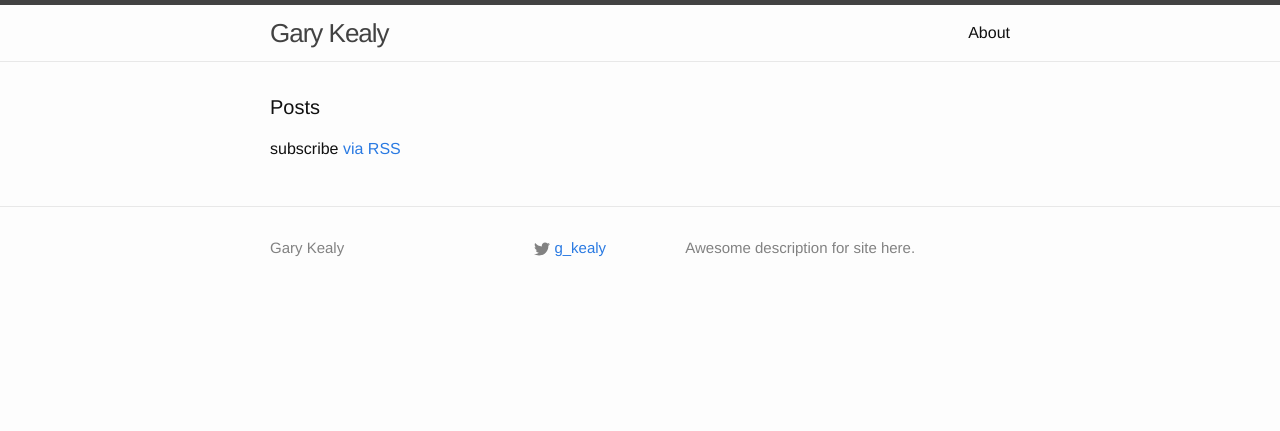
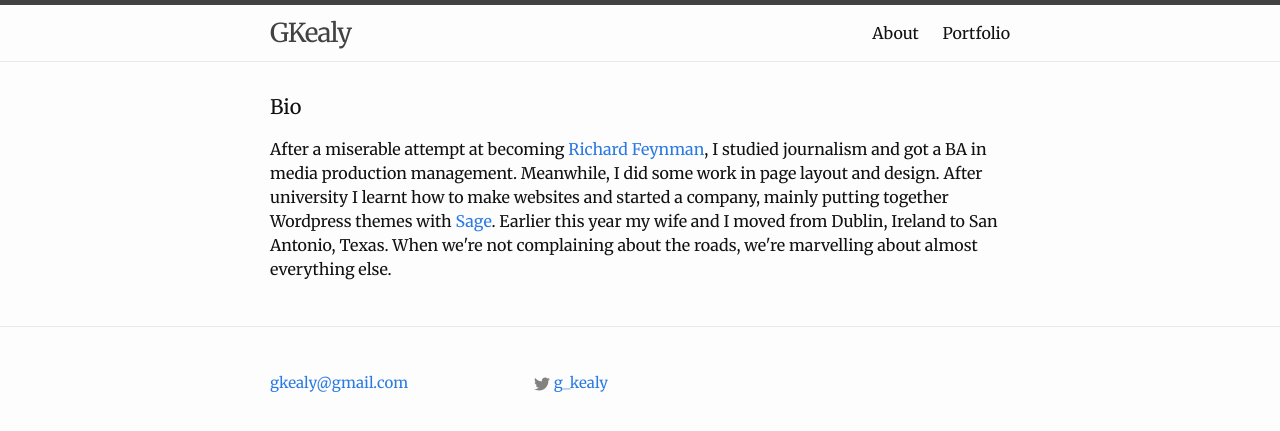
Before and after one commit to gkealy/gkealy.github.io, a Jekyll site: the page built from index.html, in a window 1280 px wide. Shown: the top 431 px of the page. Built offline with Jekyll 4.4.1, drawn with Linux system fonts in a browser that asks for light colours; a style sheet for code colours, icons or effects is not loaded.

Commit message:
portfolio-alpha

```diff
--- a/_config.yml
+++ b/_config.yml
@@ -1,11 +1,11 @@
 # Site settings
-title: Gary Kealy
-# email: email@domain.com
-description: Awesome description for site here.
+title: GKealy
+email: gkealy@gmail.com
+description: > # this means to ignore newlines until "baseurl:"
 baseurl: "" # the subpath of your site, e.g. /blog/
 url: "http://yourdomain.com" # the base hostname & protocol for your site
 twitter_username: g_kealy
-# github_username:
+github_username:
 
 # Build settings
 markdown: kramdown
--- a/_includes/footer.html
+++ b/_includes/footer.html
@@ -2,12 +2,11 @@
 
   <div class="wrapper">
 
-    <!--<h2 class="footer-heading">{{ site.title }}</h2>-->
+    <h2 class="footer-heading"></h2>
 
     <div class="footer-col-wrapper">
       <div class="footer-col  footer-col-1">
         <ul class="contact-list">
-          <li>{{ site.title }}</li>
           <li><a href="mailto:{{ site.email }}">{{ site.email }}</a></li>
         </ul>
       </div>
--- a/_includes/head.html
+++ b/_includes/head.html
@@ -9,6 +9,5 @@
   <link rel="stylesheet" href="{{ "/css/main.css" | prepend: site.baseurl }}">
   <link rel="canonical" href="{{ page.url | replace:'index.html','' | prepend: site.baseurl | prepend: site.url }}">
   <link rel="alternate" type="application/rss+xml" title="{{ site.title }}" href="{{ "/feed.xml" | prepend: site.baseurl | prepend: site.url }}" />
-
-  <link rel="stylesheet" type="text/css" href="http://www.google.com/fonts#UsePlace:use/Collection:Merriweather">
+  <link href='https://fonts.googleapis.com/css?family=Merriweather:400,400italic' rel='stylesheet' type='text/css'>
 </head>
--- a/css/main.scss
+++ b/css/main.scss
@@ -6,7 +6,7 @@
 
 
 // Our variables
-$base-font-family: Merriweather, Helvetica, Arial, sans-serif;
+$base-font-family: 'Merriweather', Helvetica, Arial, sans-serif;
 $base-font-size:   16px;
 $small-font-size:  $base-font-size * 0.875;
 $base-line-height: 1.5;
--- a/index.html
+++ b/index.html
@@ -4,20 +4,7 @@ layout: default
 
 <div class="home">
 
-  <h1 class="page-heading">Posts</h1>
-
-  <ul class="post-list">
-    {% for post in site.posts %}
-      <li>
-        <span class="post-meta">{{ post.date | date: "%b %-d, %Y" }}</span>
-
-        <h2>
-          <a class="post-link" href="{{ post.url | prepend: site.baseurl }}">{{ post.title }}</a>
-        </h2>
-      </li>
-    {% endfor %}
-  </ul>
-
-  <p class="rss-subscribe">subscribe <a href="{{ "/feed.xml" | prepend: site.baseurl }}">via RSS</a></p>
+  <h1 class="page-heading">Bio</h1>
+  <p>After a miserable attempt at becoming <a href="https://www.youtube.com/watch?v=zgJPjG4KJYQ">Richard Feynman</a>, I studied journalism and got a BA in media production management. Meanwhile, I did some work in page layout and design. After university I learnt how to make websites and started a company, mainly putting together Wordpress themes with <a href="https://roots.io">Sage</a>. Earlier this year my wife and I moved from Dublin, Ireland to San Antonio, Texas. When we're not complaining about the roads, we're marvelling about almost everything else.</p>
 
 </div>
```
Also changed, not shown: _posts/2015-09-01-welcome-to-jekyll.markdown (added, +25 -0 lines), blog/blog.html (added, +27 -0 lines), portfolio.md (added, +16 -0 lines), imgs/camera-4_sq.png (added), imgs/sohoflyer1.png (added), 2 other files.
